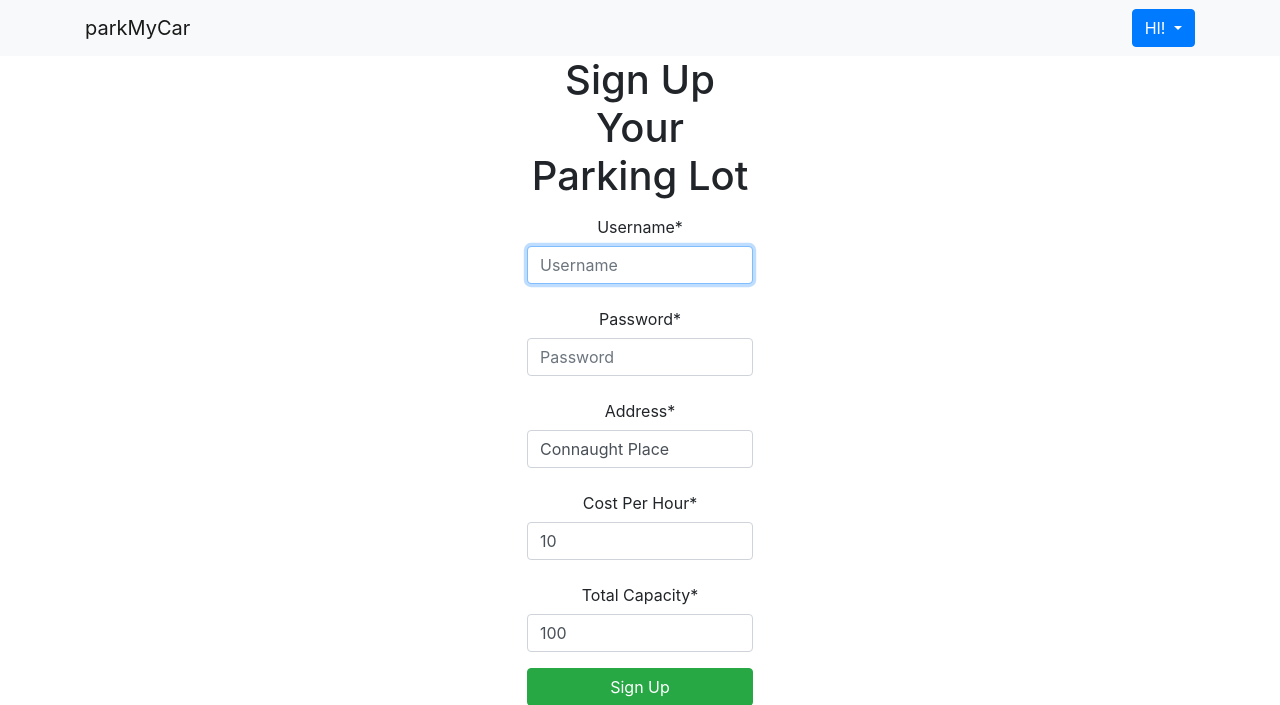
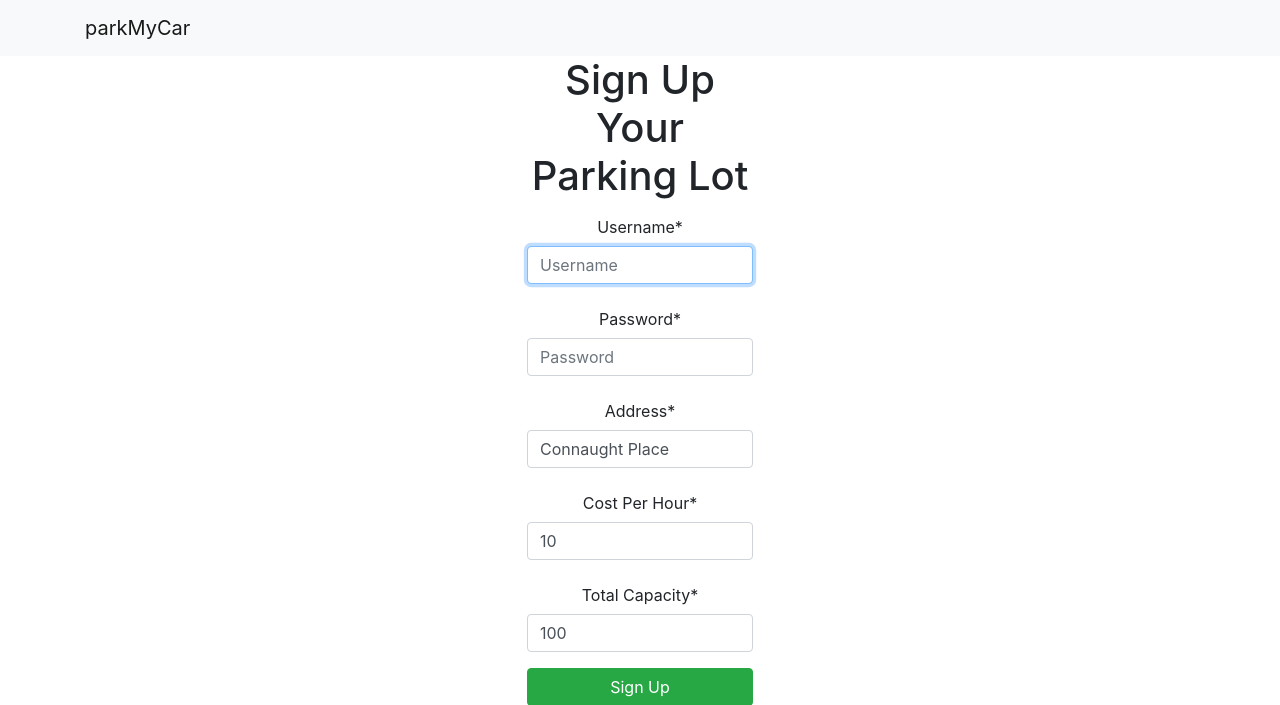
Before and after one commit to ayush6624/ms-hackathon, a Flask app: page /operator/signup in a window 1280 px wide. Shown: the top 705 px of the page. Run offline with Flask 2, Linux system fonts and the light colour scheme; some libraries are stand-ins or nearby versions.

Commit message:
add readme

```diff
--- a/templates/parkmycar.html
+++ b/templates/parkmycar.html
@@ -22,7 +22,6 @@
         </button>
         <div class="collapse navbar-collapse justify-content-end" id="navbarNavDropdown">
           <li class="navbar-nav dropdown ">
-            <a class="btn btn-primary ml-auto dropdown-toggle" role="button" data-toggle="dropdown" href="/accounts/login"> HI! </a>
             <div class="dropdown-menu dropdown-menu-right">
               <a class="dropdown-item" href="/dashboard">Dashboard</a>
               <a class="dropdown-item" href="/logout">Logout</a>
```
Also changed, not shown: README.md.
